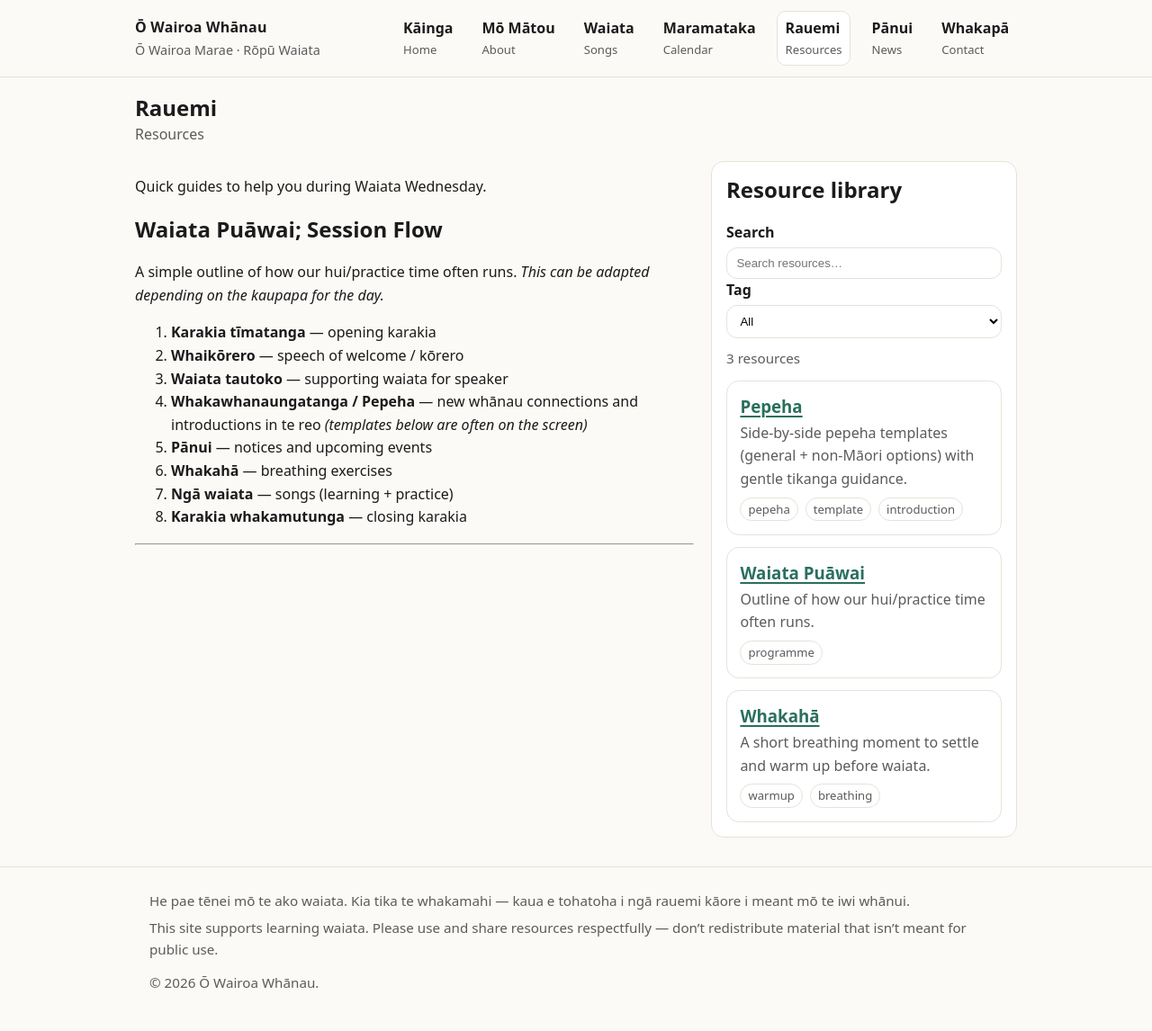
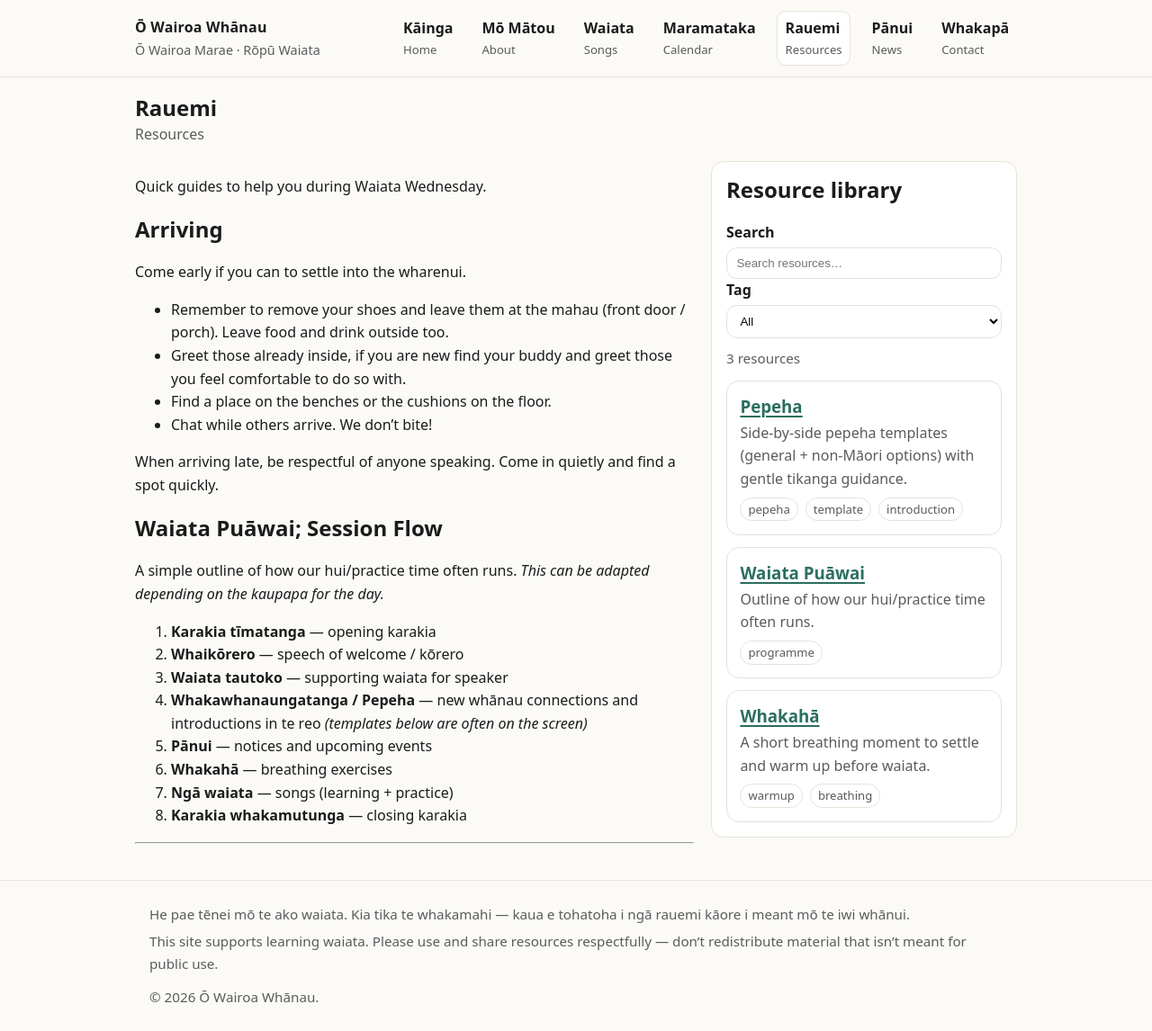
Before and after one commit to Standen-Home/owairoawhanau-site, a Jekyll site: the page built from resources.md, in a window 1280 px wide and 1146 px high. Shown: the whole window at 90% size. Built offline with Jekyll 4.4.1, drawn with Linux system fonts in a browser that asks for light colours.

Commit message:
waiata update for ka pioioi and added lines to resources

```diff
--- a/resources.md
+++ b/resources.md
@@ -6,6 +6,15 @@ permalink: /resources/
 ---
 
 Quick guides to help you during Waiata Wednesday.
+
+## Arriving
+Come early if you can to settle into the wharenui.
+- Remember to remove your shoes and leave them at the mahau (front door / porch).  Leave food and drink outside too.
+- Greet those already inside, if you are new find your buddy and greet those you feel comfortable to do so with.
+- Find a place on the benches or the cushions on the floor.
+- Chat while others arrive.  We don't bite!
+
+When arriving late, be respectful of anyone speaking. Come in quietly and find a spot quickly.
 
 ## Waiata Puāwai; Session Flow
 A simple outline of how our hui/practice time often runs.
```
Also changed, not shown: _waiata/_imports/s67-ka-pioioi.md (deleted, +0 -40 lines), _waiata/ka-pioioi.md (added, +83 -0 lines).
